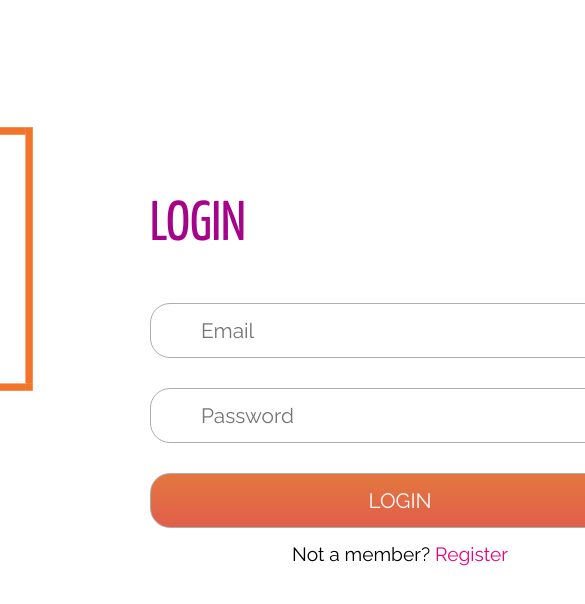
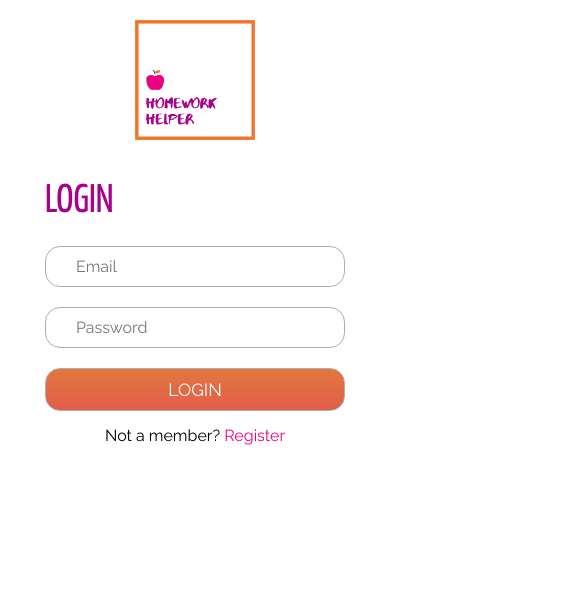
Before and after one commit to denismaltev/AssignmentTracker_Client, a React (Create React App) app in the folder homework-tracker/: page /login in a window 390 px wide. Shown: the top 604 px of the page, 585 px wide, since content can reach past the window. Built offline with nearby package versions, Linux system fonts and the light colour scheme; no server answers.

Commit message:
Added responsive styling to auth

```diff
--- a/homework-tracker/src/styles/components/_Authentication.scss
+++ b/homework-tracker/src/styles/components/_Authentication.scss
@@ -12,7 +12,6 @@
     position: absolute;
     transform: translateX(30%);
   }
-
   h1 {
     color: $main-color;
     text-transform: uppercase;
@@ -51,4 +50,56 @@
     }
   }
 
+  @media(max-width: 1040px) {
+    margin-top: 20px;
+    img {
+      position: relative;
+      transform: translate(0, 0);
+      margin-left: auto;
+      margin-right: auto;
+      display: block;
+    }
+    .auth__form-wrapper {
+      position: relative;
+      transform: translateX(0);
+    }
+  }
+  @media(max-width: 590px) {
+    margin-top: 5px;
+    width: 400px;
+    img {
+      max-width: 200px;
+    }
+    h1 {
+      font-size: 3em;
+      margin-bottom: 30px;
+    }
+  }
+
+  @media(max-width: 470px) {
+    width: 300px;
+    img {
+      max-width: 150px;
+    }
+    h1 {
+      font-size: 2.5em;
+      margin-bottom: 25px;
+    }
+    input, button {
+      border-radius: 15px;
+      font-size: 1em;
+      padding: 10px;
+    }
+    input {
+      padding-left: 30px;
+      margin-bottom: 20px;
+    }
+    button {
+      font-size: 1.1em;
+      margin-bottom: 15px;
+    }
+    p {
+      font-size: 1em;
+    }
+  }
 }
```
